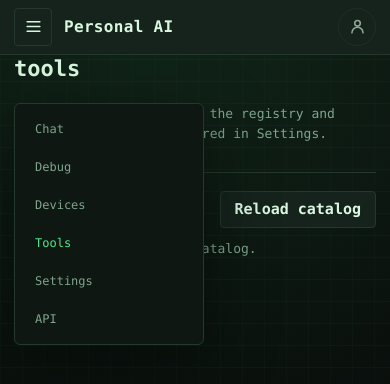
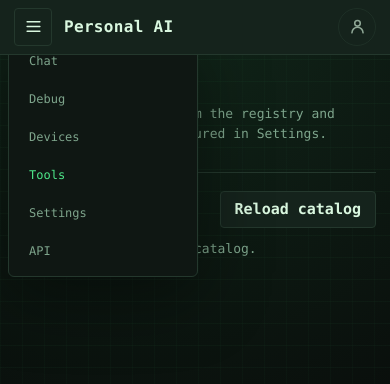
Before and after one commit to faisal-memon/rag-agent, a Python web app: template app/agent/web/templates/tools.html in a window 390 px wide, after a click that opens the changed part. Shown: the part 29-413 px from the top of the page. Run offline with Jinja, Linux system fonts and the light colour scheme; the template is opened without the code that fills it, so the values that code supplies are empty.

Commit message:
Keep mobile navigation visible while scrolled

```diff
--- a/app/agent/web/static/styles.css
+++ b/app/agent/web/static/styles.css
@@ -1698,10 +1698,10 @@
   }
 
   .page-nav {
-    position: absolute;
+    position: fixed;
     z-index: 6;
-    top: 48px;
-    left: 0;
+    top: calc(env(safe-area-inset-top) + 64px);
+    left: 8px;
     display: none;
     min-width: 190px;
     flex-direction: column;
```
